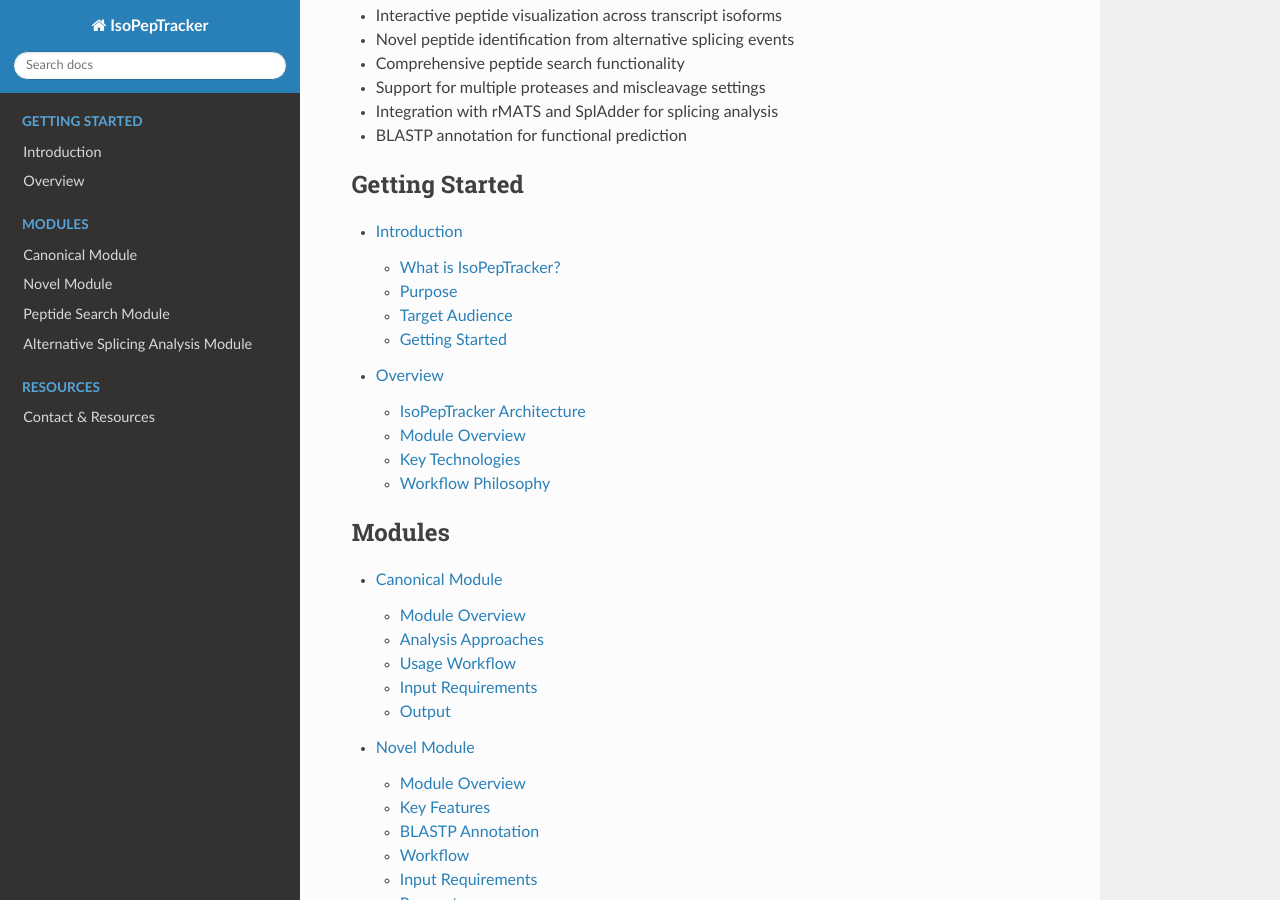
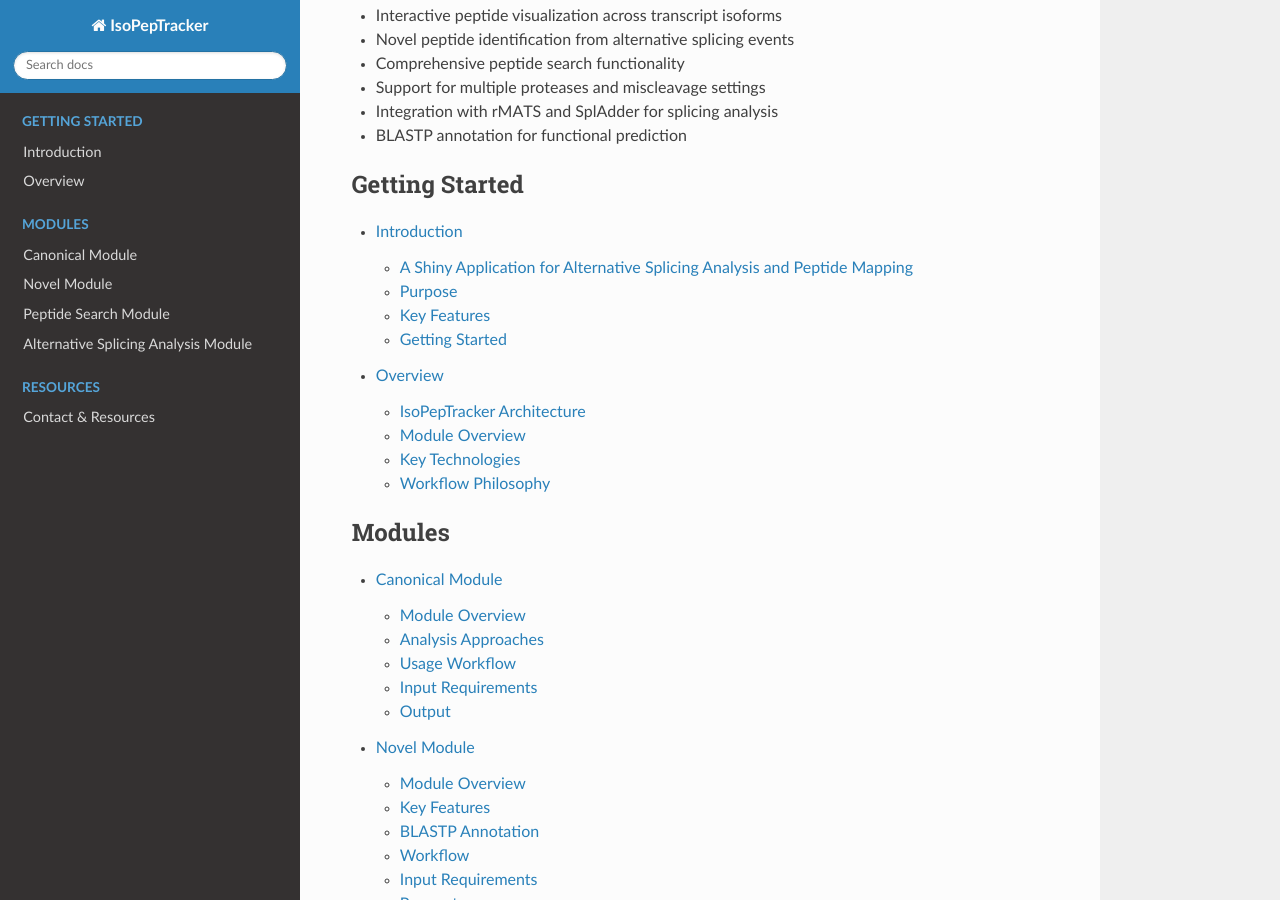
Before and after one commit to arafmahmud/isopeptracker-docs, a Sphinx documentation site: the page built from docs/source/index.rst, in a window 1280 px wide and 900 px high, scrolled down 681 px. Built offline with Sphinx 7.4.7 and the Read the Docs theme 3.1.0, drawn with Linux system fonts in a browser that asks for light colours; some of the changed lines change nothing that is shown.

Commit message:
Update introduction with official content and workflow image
- Added IsoPepTracker workflow image from main repository
- Updated introduction with official description as Shiny application
- Added comprehensive Purpose section with 4 main capabilities
- Added detailed Key Features section with all tool capabilities:
  - Multi-isoform peptide comparison
  - Alternative splicing visualization (5 AS types)
  - Enzyme digestion simulation (6 proteases)
  - Novel isoform analysis with BLASTP
  - rMATS/SplAdder support
- Removed target audience section as requested
- Added web portal link (isopeptracker.org)
- Created _static directory for proper Sphinx image handling

```diff
--- a/docs/source/getting-started/introduction.rst
+++ b/docs/source/getting-started/introduction.rst
@@ -1,38 +1,55 @@
 Introduction
 ============
 
-What is IsoPepTracker?
-----------------------
+A Shiny Application for Alternative Splicing Analysis and Peptide Mapping
+--------------------------------------------------------------------------
 
-IsoPepTracker is a powerful bioinformatics tool designed to visualize alternative splicing events, map peptides to genomic coordinates, and compare protein isoforms at the peptide level. The tool provides four main modules for comprehensive peptide and splicing analysis.
+IsoPepTracker is a powerful bioinformatics tool designed to visualize alternative splicing events, map peptides to genomic coordinates, and compare protein isoforms at the peptide level. It provides interactive visualizations to explore how alternative splicing influences protein diversity and peptide generation under various proteolytic digestion conditions.
+
+**Web Portal**: https://www.isopeptracker.org
+
+.. figure:: ../_static/isopeptracker.png
+   :alt: IsoPepTracker Workflow
+   :align: center
+   :width: 100%
+
+   IsoPepTracker workflow for alternative splicing analysis and peptide mapping
 
 Purpose
 -------
 
 IsoPepTracker enables researchers to:
 
-* Analyze canonical peptides across different transcript isoforms
-* Identify novel peptides arising from alternative splicing events
-* Search for specific peptides across comprehensive databases
+* Analyze canonical and its associated peptides across different transcript isoforms
+* Identify novel peptides arising from novel isoforms discovered through RNASeq or long read RNA sequencing
+* Search for peptides across transcripts
 * Visualize alternative splicing events and their impact on peptide generation
 
-Target Audience
----------------
+Key Features
+------------
 
-This tool is designed for:
+* **Multi-Isoform Peptide Comparison**: Interactive comparison of peptides across multiple transcript isoforms
+* **Alternative Splicing Visualization**: Visualize 5 AS event types (SE, A3SS, A5SS, MXE, RI) in canonical isoforms
+* **Enzyme Digestion Simulation**: Analyze peptides from 6 proteases:
 
-* Bioinformatics researchers working with RNA-seq data
-* Proteomics scientists studying isoform-specific peptides
-* Computational biologists analyzing alternative splicing
-* Researchers investigating novel peptides and their functions
+  * Trypsin
+  * Chymotrypsin
+  * AspN
+  * LysC
+  * LysN
+  * GluC
+
+* **Novel Isoform Analysis**: Identify and characterize novel peptides from alternative splicing
+* **BLASTP Integration**: Search peptides against protein databases for functional annotation
+* **AS Tool Support**: Process and visualize outputs from rMATS and SplAdder
 
 Getting Started
 ---------------
 
 To begin using IsoPepTracker:
 
-1. Visit the `web application <https://isopeptracker.org>`_
+1. Visit the `web application <https://www.isopeptracker.org>`_
 2. Choose the appropriate module for your analysis
 3. Follow the module-specific workflows described in this documentation
 
-For detailed information about each module, see the :doc:`../modules/index` section.
+For detailed information about each module, see the :doc:`../modules/canonical` section.
```
Also changed, not shown: docs/source/_static/isopeptracker.png (added).
